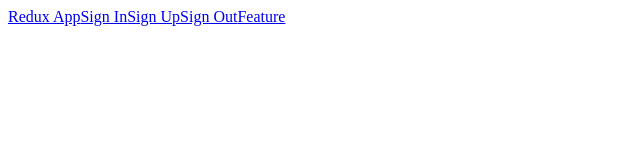
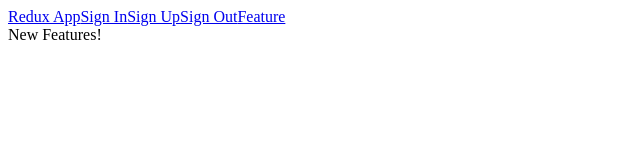
Before and after one commit to aelise17264/client, a React (Create React App) app: page /feature in a window 1280 px wide. Shown: the top 160 px of the page, without its empty margins (0-640 px from the left). Built offline with nearby package versions, Linux system fonts and the light colour scheme.

Commit message:
added feature file and route to feature in app

```diff
--- /dev/null
+++ b/src/components/Feature.js
@@ -0,0 +1,9 @@
+import React, {Component} from 'react';
+
+class Feature extends Component{
+    render(){
+        return <div>New Features!</div>
+    }
+}
+
+export default Feature;
--- a/src/index.js
+++ b/src/index.js
@@ -9,6 +9,7 @@
 import Welcome from './components/Welcome';
 import Signup from './components/auth/Signup';
 import reducers from './reducers';
+import Feature from './components/Feature';
 
 const store = createStore(
     reducers,
@@ -23,6 +24,7 @@
         <App >
         <Route path="/" exact component={Welcome} />
         <Route path="/signup" component={Signup} />
+        <Route path="/feature" component={Feature} />
         </App>
     </BrowserRouter>
     </Provider>,
```
